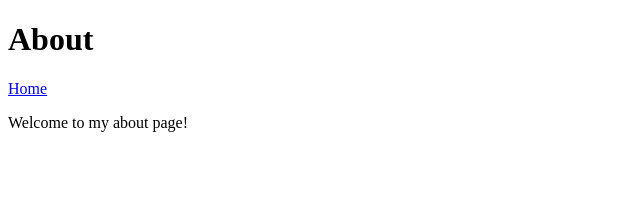
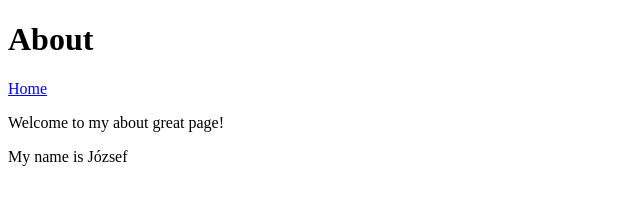
Before and after one commit to Bredan83/Bredan83.github.io, a plain HTML site: page about.html in a window 1280 px wide. Shown: the whole page, without its empty margins (0-640 px from the left). Drawn offline with Linux system fonts and the light colour scheme.

Commit message:
Első bővítés

```diff
--- a/about.html
+++ b/about.html
@@ -9,6 +9,7 @@
 <body>
     <h1>About</h1>
     <a href="./index.html">Home</a>
-    <p>Welcome to my about page!</p>
+    <p>Welcome to my about great page!</p>
+    <p>My name is József</p>
 </body>
 </html>
```
